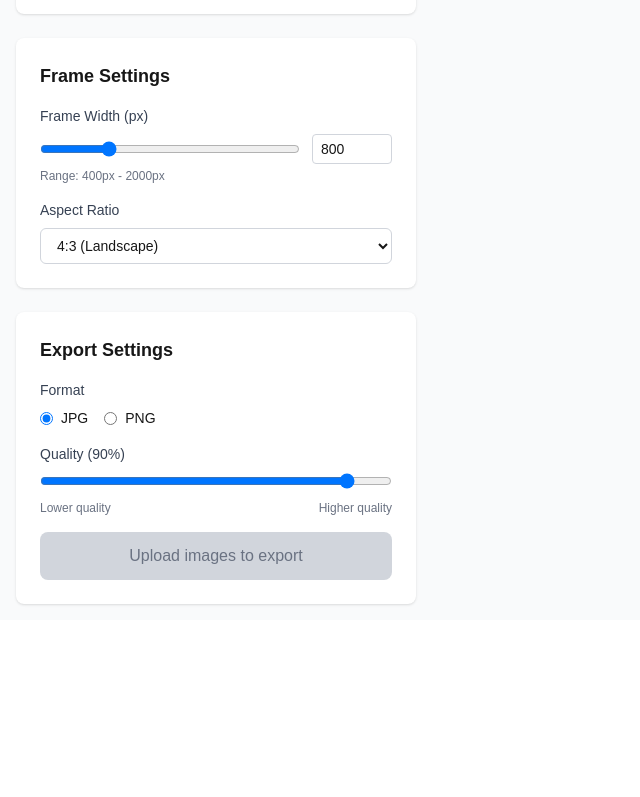
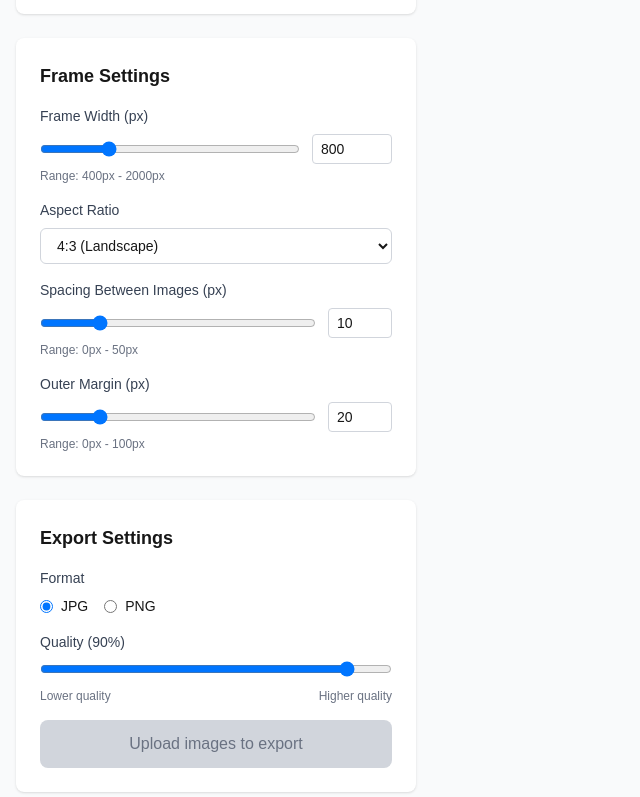
Before and after one commit to ch4mchi/instacollage, a Next.js app: page / in a window 1280 px wide. Shown: the part 818-1615 px from the top of the page, without its empty margins (0-640 px from the left). Before the commit the page ends 1438 px from the top, so only its background shows below. Built offline with nearby package versions, Linux system fonts and the light colour scheme.

Commit message:
add padding preference

```diff
--- a/src/components/CollageApp.tsx
+++ b/src/components/CollageApp.tsx
@@ -6,7 +6,7 @@ import { LayoutSelector } from './LayoutSelector';
 import { FrameSettings } from './FrameSettings';
 import { CollageCanvas } from './CollageCanvas';
 import { ExportControls } from './ExportControls';
-import { UploadedImage, CollageLayout, AspectRatio, ExportFormat } from '@/types/collage';
+import { UploadedImage, CollageLayout, AspectRatio, ExportFormat, SpacingSettings } from '@/types/collage';
 
 export function CollageApp() {
   const [images, setImages] = useState<UploadedImage[]>([]);
@@ -15,6 +15,7 @@ export function CollageApp() {
   const [aspectRatio, setAspectRatio] = useState<AspectRatio>('4:3');
   const [exportFormat, setExportFormat] = useState<ExportFormat>('jpg');
   const [exportQuality, setExportQuality] = useState<number>(90);
+  const [spacing, setSpacing] = useState<SpacingSettings>({ gap: 10, margin: 20 });
 
   const canvasRef = useRef<HTMLCanvasElement>(null);
 
@@ -63,8 +64,10 @@ export function CollageApp() {
             <FrameSettings
               frameWidth={frameWidth}
               aspectRatio={aspectRatio}
+              spacing={spacing}
               onFrameWidthChange={setFrameWidth}
               onAspectRatioChange={setAspectRatio}
+              onSpacingChange={setSpacing}
             />
 
             <ExportControls
@@ -85,6 +88,7 @@ export function CollageApp() {
               layout={selectedLayout}
               frameWidth={frameWidth}
               aspectRatio={aspectRatio}
+              spacing={spacing}
             />
           </div>
         </div>
--- a/src/components/CollageCanvas.tsx
+++ b/src/components/CollageCanvas.tsx
@@ -1,17 +1,18 @@
 'use client';
 
 import React, { useEffect, useImperativeHandle, forwardRef } from 'react';
-import { UploadedImage, CollageLayout, AspectRatio, LAYOUT_CONFIGS, ASPECT_RATIOS } from '@/types/collage';
+import { UploadedImage, CollageLayout, AspectRatio, SpacingSettings, LAYOUT_CONFIGS, ASPECT_RATIOS } from '@/types/collage';
 
 interface CollageCanvasProps {
   images: UploadedImage[];
   layout: CollageLayout;
   frameWidth: number;
   aspectRatio: AspectRatio;
+  spacing: SpacingSettings;
 }
 
 export const CollageCanvas = forwardRef<HTMLCanvasElement, CollageCanvasProps>(
-  ({ images, layout, frameWidth, aspectRatio }, ref) => {
+  ({ images, layout, frameWidth, aspectRatio, spacing }, ref) => {
     const canvasRef = React.useRef<HTMLCanvasElement>(null);
 
     useImperativeHandle(ref, () => canvasRef.current!);
@@ -34,9 +35,17 @@ export const CollageCanvas = forwardRef<HTMLCanvasElement, CollageCanvasProps>(
       ctx.fillStyle = '#ffffff';
       ctx.fillRect(0, 0, frameWidth, frameHeight);
 
-      // Calculate cell dimensions
-      const cellWidth = frameWidth / config.cols;
-      const cellHeight = frameHeight / config.rows;
+      // Calculate available space for images (excluding margins)
+      const availableWidth = frameWidth - (2 * spacing.margin);
+      const availableHeight = frameHeight - (2 * spacing.margin);
+
+      // Calculate total gaps
+      const totalHorizontalGaps = (config.cols - 1) * spacing.gap;
+      const totalVerticalGaps = (config.rows - 1) * spacing.gap;
+
+      // Calculate cell dimensions (excluding gaps)
+      const cellWidth = (availableWidth - totalHorizontalGaps) / config.cols;
+      const cellHeight = (availableHeight - totalVerticalGaps) / config.rows;
 
       // Draw images
       const imagePromises = images.slice(0, config.cells).map((image, index) => {
@@ -47,8 +56,10 @@ export const CollageCanvas = forwardRef<HTMLCanvasElement, CollageCanvasProps>(
           img.onload = () => {
             const row = Math.floor(index / config.cols);
             const col = index % config.cols;
-            const x = col * cellWidth;
-            const y = row * cellHeight;
+
+            // Calculate position with margin and gaps
+            const x = spacing.margin + col * (cellWidth + spacing.gap);
+            const y = spacing.margin + row * (cellHeight + spacing.gap);
 
             // Calculate scaling to cover the cell while maintaining aspect ratio
             const imgAspectRatio = img.width / img.height;
@@ -83,10 +94,12 @@ export const CollageCanvas = forwardRef<HTMLCanvasElement, CollageCanvasProps>(
             );
             ctx.restore();
 
-            // Draw border
+            // Draw border only when there's spacing between images
+            if (spacing.gap > 0) {
               ctx.strokeStyle = '#e5e7eb';
-            ctx.lineWidth = 2;
+              ctx.lineWidth = 1;
               ctx.strokeRect(x, y, cellWidth, cellHeight);
+            }
 
             resolve();
           };
@@ -95,8 +108,10 @@ export const CollageCanvas = forwardRef<HTMLCanvasElement, CollageCanvasProps>(
             // Draw placeholder for failed images
             const row = Math.floor(index / config.cols);
             const col = index % config.cols;
-            const x = col * cellWidth;
-            const y = row * cellHeight;
+
+            // Calculate position with margin and gaps
+            const x = spacing.margin + col * (cellWidth + spacing.gap);
+            const y = spacing.margin + row * (cellHeight + spacing.gap);
 
             ctx.fillStyle = '#f3f4f6';
             ctx.fillRect(x, y, cellWidth, cellHeight);
@@ -114,7 +129,7 @@ export const CollageCanvas = forwardRef<HTMLCanvasElement, CollageCanvasProps>(
       });
 
       Promise.all(imagePromises).catch(console.error);
-    }, [images, layout, frameWidth, frameHeight, config]);
+    }, [images, layout, frameWidth, frameHeight, config, spacing]);
 
     // Fill empty cells with placeholders
     useEffect(() => {
@@ -126,25 +141,38 @@ export const CollageCanvas = forwardRef<HTMLCanvasElement, CollageCanvasProps>(
       const ctx = canvas.getContext('2d');
       if (!ctx) return;
 
-      const cellWidth = frameWidth / config.cols;
-      const cellHeight = frameHeight / config.rows;
+      // Calculate available space for images (excluding margins)
+      const availableWidth = frameWidth - (2 * spacing.margin);
+      const availableHeight = frameHeight - (2 * spacing.margin);
+
+      // Calculate total gaps
+      const totalHorizontalGaps = (config.cols - 1) * spacing.gap;
+      const totalVerticalGaps = (config.rows - 1) * spacing.gap;
+
+      // Calculate cell dimensions (excluding gaps)
+      const cellWidth = (availableWidth - totalHorizontalGaps) / config.cols;
+      const cellHeight = (availableHeight - totalVerticalGaps) / config.rows;
 
       for (let i = images.length; i < config.cells; i++) {
         const row = Math.floor(i / config.cols);
         const col = i % config.cols;
-        const x = col * cellWidth;
-        const y = row * cellHeight;
+
+        // Calculate position with margin and gaps
+        const x = spacing.margin + col * (cellWidth + spacing.gap);
+        const y = spacing.margin + row * (cellHeight + spacing.gap);
 
         // Draw placeholder
         ctx.fillStyle = '#f9fafb';
         ctx.fillRect(x, y, cellWidth, cellHeight);
 
-        // Draw dashed border
+        // Draw dashed border only when there's spacing between images
+        if (spacing.gap > 0) {
           ctx.setLineDash([10, 10]);
           ctx.strokeStyle = '#d1d5db';
-        ctx.lineWidth = 2;
+          ctx.lineWidth = 1;
           ctx.strokeRect(x, y, cellWidth, cellHeight);
           ctx.setLineDash([]);
+        }
 
         // Draw placeholder text
         ctx.fillStyle = '#9ca3af';
@@ -152,7 +180,7 @@ export const CollageCanvas = forwardRef<HTMLCanvasElement, CollageCanvasProps>(
         ctx.textAlign = 'center';
         ctx.fillText('Drop image here', x + cellWidth / 2, y + cellHeight / 2);
       }
-    }, [images.length, config, frameWidth, frameHeight]);
+    }, [images.length, config, frameWidth, frameHeight, spacing]);
 
     return (
       <div className="bg-white rounded-lg shadow p-6">
--- a/src/components/FrameSettings.tsx
+++ b/src/components/FrameSettings.tsx
@@ -1,13 +1,15 @@
 'use client';
 
 import React from 'react';
-import { AspectRatio } from '@/types/collage';
+import { AspectRatio, SpacingSettings } from '@/types/collage';
 
 interface FrameSettingsProps {
   frameWidth: number;
   aspectRatio: AspectRatio;
+  spacing: SpacingSettings;
   onFrameWidthChange: (width: number) => void;
   onAspectRatioChange: (ratio: AspectRatio) => void;
+  onSpacingChange: (spacing: SpacingSettings) => void;
 }
 
 const ASPECT_RATIO_OPTIONS: { value: AspectRatio; label: string }[] = [
@@ -24,8 +26,10 @@ const ASPECT_RATIO_OPTIONS: { value: AspectRatio; label: string }[] = [
 export function FrameSettings({
   frameWidth,
   aspectRatio,
+  spacing,
   onFrameWidthChange,
   onAspectRatioChange,
+  onSpacingChange,
 }: FrameSettingsProps) {
   return (
     <div className="bg-white rounded-lg shadow p-6">
@@ -79,6 +83,66 @@ export function FrameSettings({
             ))}
           </select>
         </div>
+
+        {/* Spacing Between Images */}
+        <div>
+          <label className="block text-sm font-medium text-gray-700 mb-2">
+            Spacing Between Images (px)
+          </label>
+          <div className="flex items-center space-x-3">
+            <input
+              type="range"
+              min="0"
+              max="50"
+              step="1"
+              value={spacing.gap}
+              onChange={(e) => onSpacingChange({ ...spacing, gap: Number(e.target.value) })}
+              className="flex-grow"
+            />
+            <input
+              type="number"
+              min="0"
+              max="50"
+              step="1"
+              value={spacing.gap}
+              onChange={(e) => onSpacingChange({ ...spacing, gap: Number(e.target.value) })}
+              className="w-16 px-2 py-1 text-sm border border-gray-300 rounded"
+            />
+          </div>
+          <div className="text-xs text-gray-500 mt-1">
+            Range: 0px - 50px
+          </div>
+        </div>
+
+        {/* Outer Margin */}
+        <div>
+          <label className="block text-sm font-medium text-gray-700 mb-2">
+            Outer Margin (px)
+          </label>
+          <div className="flex items-center space-x-3">
+            <input
+              type="range"
+              min="0"
+              max="100"
+              step="1"
+              value={spacing.margin}
+              onChange={(e) => onSpacingChange({ ...spacing, margin: Number(e.target.value) })}
+              className="flex-grow"
+            />
+            <input
+              type="number"
+              min="0"
+              max="100"
+              step="1"
+              value={spacing.margin}
+              onChange={(e) => onSpacingChange({ ...spacing, margin: Number(e.target.value) })}
+              className="w-16 px-2 py-1 text-sm border border-gray-300 rounded"
+            />
+          </div>
+          <div className="text-xs text-gray-500 mt-1">
+            Range: 0px - 100px
+          </div>
+        </div>
       </div>
     </div>
   );
--- a/src/types/collage.ts
+++ b/src/types/collage.ts
@@ -18,6 +18,11 @@ export interface LayoutDimensions {
   cells: number;
 }
 
+export interface SpacingSettings {
+  gap: number; // Space between images in pixels
+  margin: number; // Outer margin around the entire collage in pixels
+}
+
 export const LAYOUT_CONFIGS: Record<CollageLayout, LayoutDimensions> = {
   '1x2': { rows: 1, cols: 2, cells: 2 },
   '2x1': { rows: 2, cols: 1, cells: 2 },
```
Lines whose indentation alone changed are shown as unchanged.
